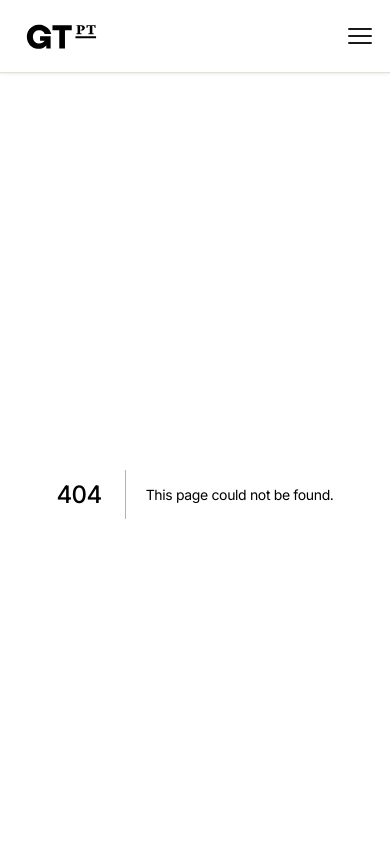
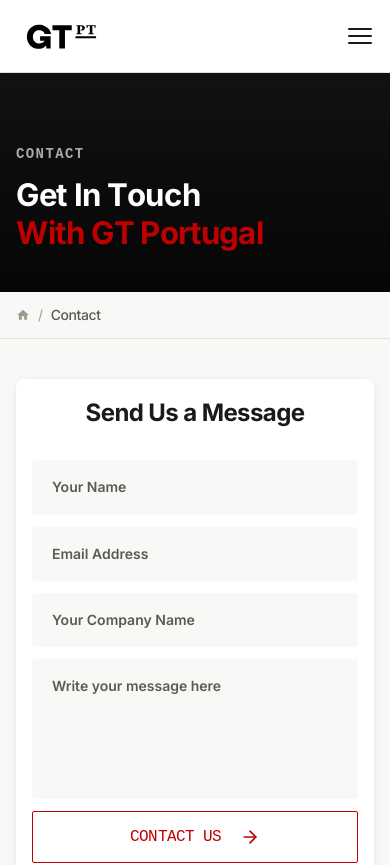
Before and after one commit to GTpt2026/redesign-gt-portugal, a Next.js app: page /contact in a window 390 px wide. Before the commit this address had no page. Shown: the top 865 px of the page. Built offline with nearby package versions, Linux system fonts and the light colour scheme; a web font is replaced by a local one.

Commit message:
Add the missing /contact page
The header's "Contact us" link (desktop and mobile) pointed to a route
that didn't exist, 404-ing from every page. New page reuses the
existing PageHero + ContactSection.

Co-Authored-By: Claude Sonnet 5 <noreply@anthropic.com>

```diff
--- /dev/null
+++ b/app/contact/page.js
@@ -0,0 +1,21 @@
+import PageHero from '@/components/sections/PageHero'
+import Breadcrumbs from '@/components/ui/Breadcrumbs'
+import ContactSection from '@/components/sections/ContactSection'
+
+export const metadata = {
+  title: 'Contact',
+  description: 'Get in touch with GT Portugal, Porto. Call us at (+351) 22 902 4701 or send us a message.',
+}
+
+export default function ContactPage() {
+  return (
+    <>
+      <PageHero
+        headline={['Get In Touch', 'With GT Portugal']}
+        eyebrow="Contact"
+      />
+      <Breadcrumbs items={[{ label: 'Contact' }]} />
+      <ContactSection title="Send Us a Message" />
+    </>
+  )
+}
```
